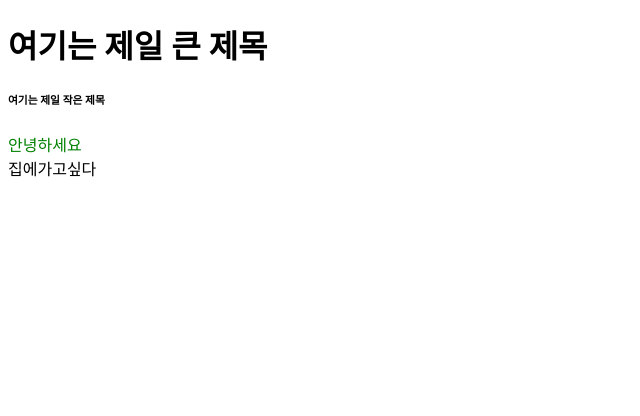
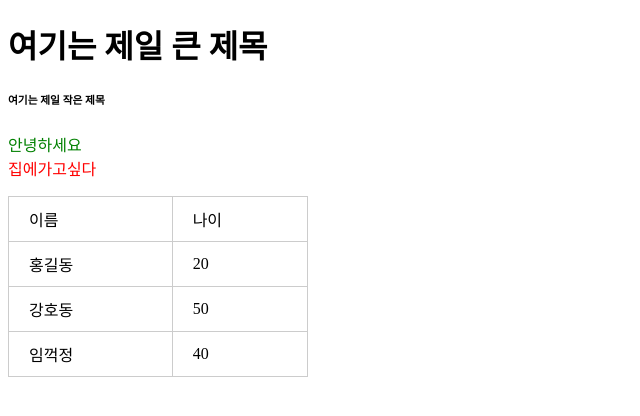
Before and after one commit to coconutparty/coconutparty.github.io, a plain HTML site: page study.html in a window 1280 px wide. Shown: the whole page, without its empty margins (0-640 px from the left). Drawn offline with Linux system fonts and the light colour scheme.

Commit message:
Update study.html

```diff
--- a/study.html
+++ b/study.html
@@ -4,6 +4,14 @@
     <title>HTML 연습</title>
     <style>
       #sp1 { color:green; display:block; }
+      #sp2 { color:red; display:inline; }
+      table, th, td {
+        border: 1px solid #ccc;
+        border-collapse: collapse;
+      }
+      th, td {
+        padding: 10px 20px;
+      }
     </style>
   </head>
   <body>
@@ -11,5 +19,27 @@
     <h6>여기는 제일 작은 제목</h6>
     <span id="sp1">안녕하세요</span>
     <span id="sp2">집에가고싶다</span>
+    <p>
+      <table width="300" border="1">
+        <tr>
+          <td>이름</td>
+          <td>나이</td>
+        </tr>
+        <tr>
+          <td>홍길동</td>
+          <td>20</td>
+        </tr>
+        <tr>
+          <td>강호동</td>
+          <td>50</td>
+        </tr>
+        <tr>
+          <td>임꺽정</td>
+          <td>40</td>
+        </tr>
+
+        </tr>
+      </table>
+    </p>
   </body>
 </html>
```
